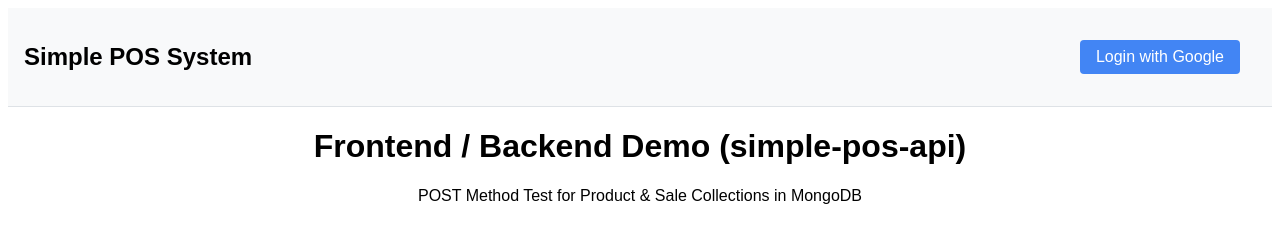
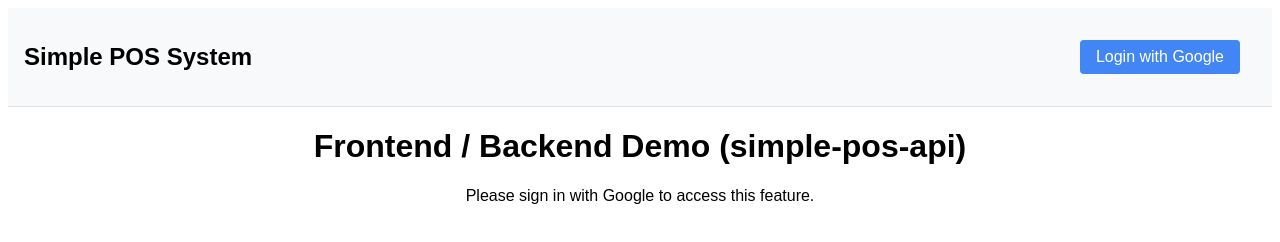
Before and after one commit to jamesphillipdeguzman/simple-pos-api, a plain HTML site: page frontend/index.html in a window 1280 px wide. Drawn offline with Linux system fonts and the light colour scheme; no server answers.

Commit message:
fix: alert message

```diff
--- a/frontend/index.html
+++ b/frontend/index.html
@@ -20,7 +20,7 @@
 
     <main>
         <h1>Frontend / Backend Demo (simple-pos-api) </h1>
-        <p> POST Method Test for Product & Sale Collections in MongoDB </p>
+        <p id="appMessage"></p>
         <div class="demo">
 
             <!-- Create Product Form -->
--- a/frontend/js/base.js
+++ b/frontend/js/base.js
@@ -4,10 +4,10 @@ window.addEventListener("DOMContentLoaded", () => {
   let productData;
   let saleData;
 
-  // Added missing declarations for these
   let loginButton;
   let logoutButton;
   let userInfo;
+  let appMessage;
 
   let authState = {
     isAuthenticated: false,
@@ -46,10 +46,14 @@ window.addEventListener("DOMContentLoaded", () => {
     if (authState.isAuthenticated) {
       userInfo.textContent = `Welcome, ${authState.userName || "User"}`;
       productForm.style.display = "flex";
+      appMessage.textContent =
+        "POST Method Test for Product & Sale Collections in MongoDB";
     } else {
       userInfo.textContent = "Welcome, Guest";
       productForm.style.display = "none";
       saleForm.style.display = "none";
+      appMessage.textContent =
+        "Please sign in with Google to access this feature.";
     }
   }
 
@@ -69,7 +73,8 @@ window.addEventListener("DOMContentLoaded", () => {
   productForm = document.getElementById("productForm");
   saleForm = document.getElementById("saleForm");
   loginButton = document.getElementById("loginButton");
-  logoutButton = document.getElementById("logoutButton"); // <-- MISSING
+  logoutButton = document.getElementById("logoutButton");
+  appMessage = document.getElementById("appMessage");
 
   userInfo = document.getElementById("userInfo");
 
```
